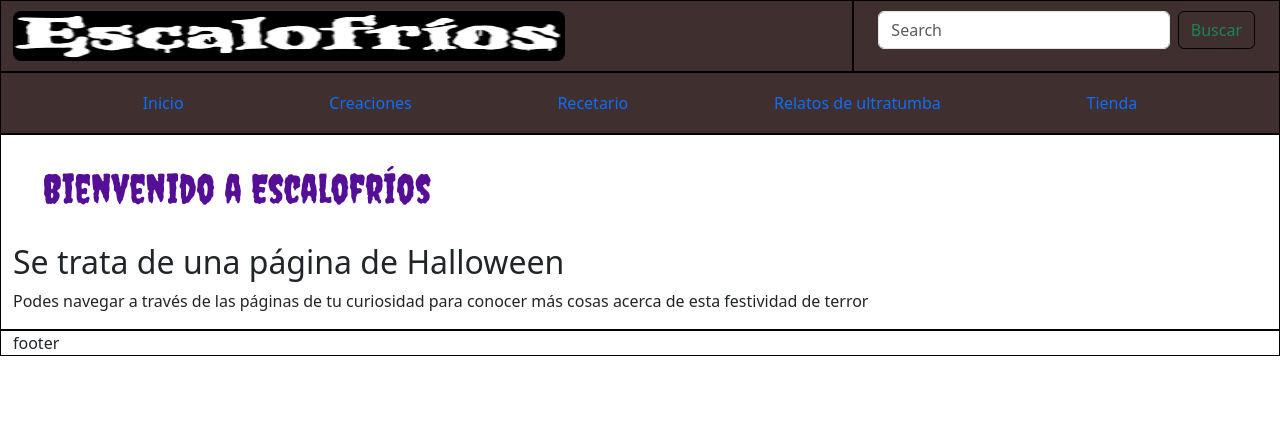
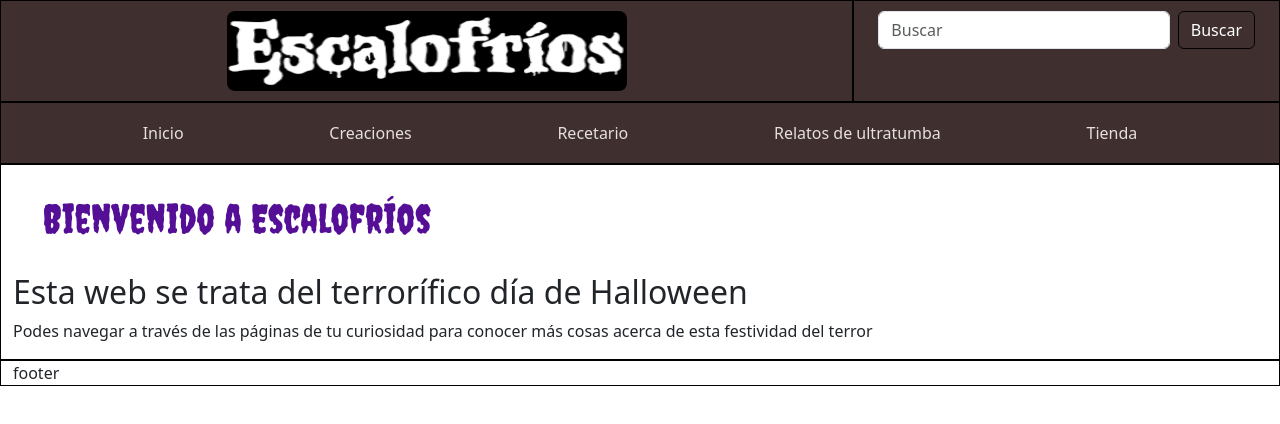
Before and after one commit to noah-lex/Escalofrios, a plain HTML site: page index.html in a window 1280 px wide. Drawn offline with nearby package versions, Linux system fonts and the light colour scheme; a web font is replaced by a local one.

Commit message:
primeras correciones

```diff
--- a/css/styles.css
+++ b/css/styles.css
@@ -15,10 +15,13 @@ header{
 }
 
 nav{
-    text-decoration: none;
-    color: rgb(231, 223, 223);
     background-color: rgb(63, 47, 47);
     padding: 10px 20px;
+}
+
+.nav-item a{
+    color: rgb(231, 223, 223);
+    text-decoration: none;
 }
 
 img{
@@ -27,13 +30,17 @@ img{
 
 .logo{
     border-radius: 8px;
-    max-height: 50px;
+    max-height: 80px;
+    max-width: 400px;
+    display: block;
+    margin: 0 auto;
 }
 
 .nav{
     display: flex;
     justify-content: space-evenly;
     align-items: center;
+    flex-wrap: wrap;
 }
 
 /* main */
@@ -49,8 +56,9 @@ h1 {
     border: 1px solid black;
 }
 
-.btn {
-    border: 1px solid black;
+.btn-outline-success {
+    color: white;
+    border-color: rgb(2, 2, 2);
 }
 
 /* .col{
--- a/index.html
+++ b/index.html
@@ -16,7 +16,7 @@
             <header class="col-12 col-sm-6 col-md-4">
                 <div class="container-fluid">
                     <form class="d-flex" role="search">
-                        <input class="form-control me-2" type="Search" placeholder="Search" aria-label="Search">
+                        <input class="form-control me-2" type="Search" placeholder="Buscar" aria-label="Buscar">
                         <button class="btn btn-outline-success" type="submit">Buscar</button>
                     </form>
               </div>
@@ -43,8 +43,8 @@
     <div class="row">
         <main class="col">
             <h1>Bienvenido a Escalofríos</h1>
-            <h2>Se trata de una página de Halloween</h2>
-            <p> Podes navegar a través de las páginas de tu curiosidad para conocer más cosas acerca de esta festividad de
+            <h2>Esta web se trata del terrorífico día de Halloween</h2>
+            <p> Podes navegar a través de las páginas de tu curiosidad para conocer más cosas acerca de esta festividad del
               terror</p>
         </main>
     </div>
```
Also changed, not shown: pages/creaciones.html (+1 -1 lines), pages/recetario.html (+1 -1 lines), pages/relatos-de-ultratumba.html (+1 -1 lines), pages/tienda.html (+1 -1 lines).
